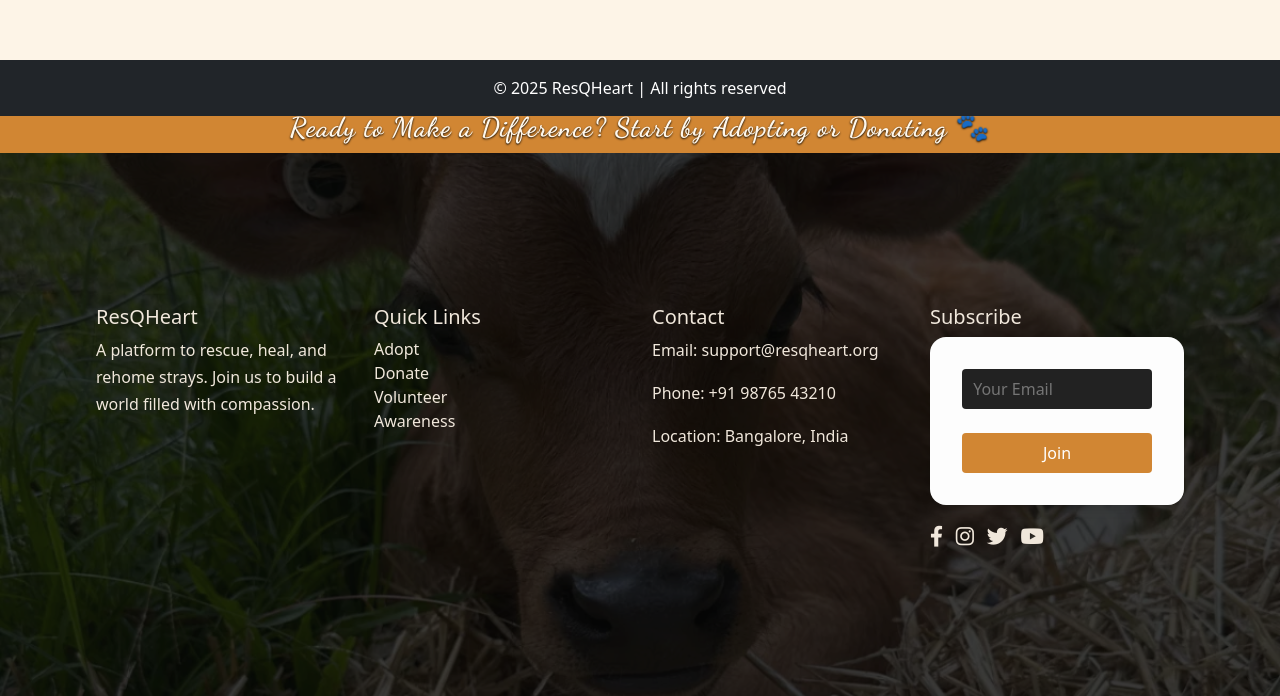
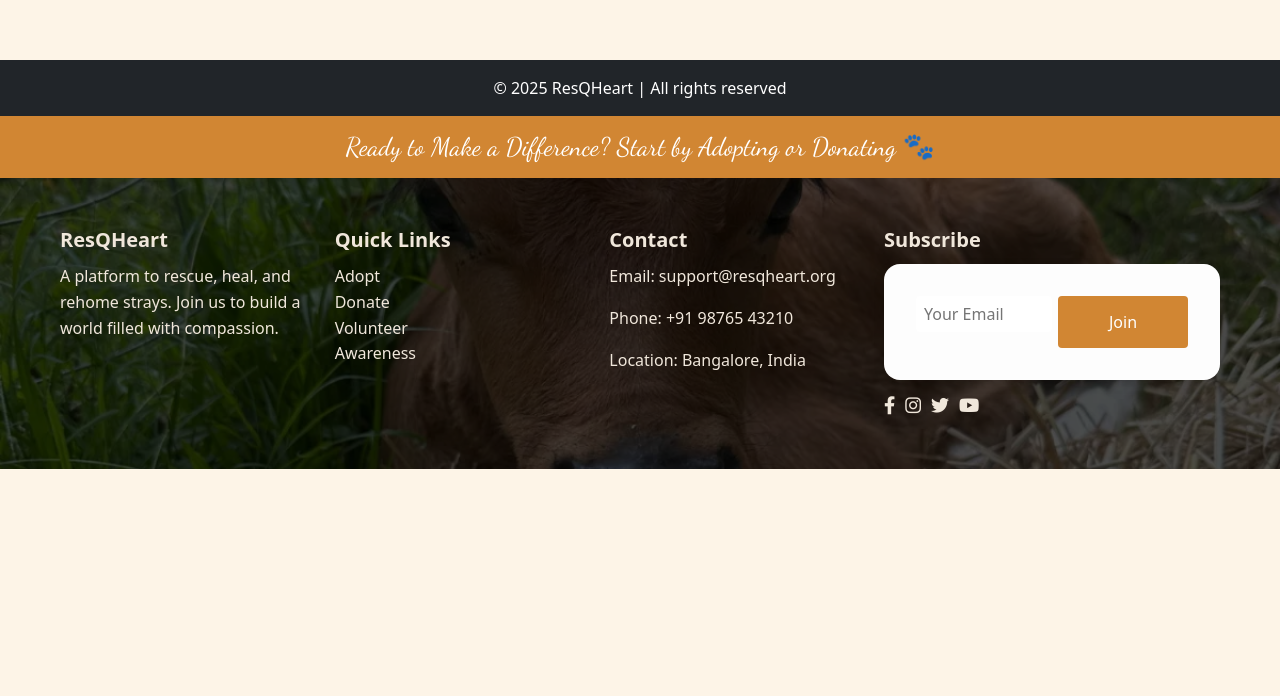
Before and after one commit to likhithaj04/ResQHeart, a React (Vite) app in the folder frontend/: page /submission in a window 1280 px wide. Shown: the part 684-1380 px from the top of the page. After the commit the page ends 1153 px from the top, so only its background shows below. Built offline with nearby package versions, Linux system fonts and the light colour scheme; no server answers.

Commit message:
UI changes

```diff
--- a/frontend/src/Layout/Footer.jsx
+++ b/frontend/src/Layout/Footer.jsx
@@ -1,30 +1,35 @@
 import './footer.css';
-import bgimg from  '../assets/footer.webp';
+import bgimg from '../assets/footer.webp';
 
 export default function Footer() {
   return (
-    <div className="footer"       style={{ backgroundImage: `url(${bgimg})` }}>
-      <div className="footer-overlay"></div>
+    <div
+      className="rq-footer"
+      style={{ backgroundImage: `url(${bgimg})` }}
+    >
+      <div className="rq-footer-overlay"></div>
 
-      <div className="footer-line">
+      <div className="rq-footer-banner">
         Ready to Make a Difference? Start by Adopting or Donating 🐾
       </div>
 
-      <div className="footer-content container">
-        <div className="row py-4 text-center text-md-start">
+      <div className="rq-footer-wrapper">
 
-          {/* Column 1 - About */}
-          <div className="col-md-3 mb-4">
+        <div className="rq-footer-grid">
+
+          {/* Column 1 */}
+          <div className="rq-footer-box">
             <h5>ResQHeart</h5>
             <p>
-              A platform to rescue, heal, and rehome strays. Join us to build a world filled with compassion.
+              A platform to rescue, heal, and rehome strays.
+              Join us to build a world filled with compassion.
             </p>
           </div>
 
-          {/* Column 2 - Quick Links */}
-          <div className="col-md-3 mb-4">
+          {/* Column 2 */}
+          <div className="rq-footer-box">
             <h5>Quick Links</h5>
-            <ul className="list-unstyled">
+            <ul>
               <li><a href="/adopt">Adopt</a></li>
               <li><a href="/donate">Donate</a></li>
               <li><a href="/volunteer">Volunteer</a></li>
@@ -32,29 +37,34 @@ export default function Footer() {
             </ul>
           </div>
 
-          {/* Column 3 - Contact Info */}
-          <div className="col-md-3 mb-4">
+          {/* Column 3 */}
+          <div className="rq-footer-box">
             <h5>Contact</h5>
             <p>Email: support@resqheart.org</p>
             <p>Phone: +91 98765 43210</p>
             <p>Location: Bangalore, India</p>
           </div>
 
-          {/* Column 4 - Newsletter & Socials */}
-          <div className="col-md-3 mb-4">
+          {/* Column 4 */}
+          <div className="rq-footer-box">
             <h5>Subscribe</h5>
-            <form className="newsletter-form">
+
+            <form className="rq-newsletter">
               <input type="email" placeholder="Your Email" />
               <button type="submit">Join</button>
             </form>
-            <div className="social-icons mt-3">
+
+            <div className="rq-socials">
               <a href="#"><i className="fab fa-facebook-f"></i></a>
               <a href="#"><i className="fab fa-instagram"></i></a>
               <a href="#"><i className="fab fa-twitter"></i></a>
               <a href="#"><i className="fab fa-youtube"></i></a>
             </div>
+
           </div>
+
         </div>
+
       </div>
     </div>
   );
--- a/frontend/src/Layout/footer.css
+++ b/frontend/src/Layout/footer.css
@@ -1,98 +1,118 @@
-.footer {
+.rq-footer {
   position: relative;
   background-size: cover;
   background-position: center;
-  background-blend-mode: overlay;
-  background-color: rgba(30, 30, 30, 0.9);
-  padding-top: 1rem;
   color: #f0e7db;
-  overflow: hidden;
 }
 
-.footer-overlay {
+.rq-footer-overlay {
   position: absolute;
-  top: 0;
-  left: 0;
-  height: 100%;
-  width: 100%;
-  background-color: rgba(15, 15, 15, 0.322);
-  z-index: 1;
+  inset: 0;
+  background: rgba(0,0,0,0.7);
 }
 
-.footer-line,
-.footer-content {
+/* Banner */
+.rq-footer-banner {
   position: relative;
-  z-index: 2;
+  background: #d18633;
+  text-align: center;
+  padding: 12px;
+  font-size: 1.6rem;
+  font-family: 'Dancing Script', cursive;
+  color: white;
 }
 
-.footer-line {
-  background-color: #d18633;
-    font-family: 'Dancing Script', cursive;
-
-  height: 3rem;
-  display: flex;
-  align-items: center;
-  justify-content: center;
-  font-size: 1.7rem;
-  font-weight: bold;
-  color: #fff8ec;
-  letter-spacing: 1px;
-  text-shadow: 0 1px 2px #000;
-  margin-top: -1.7rem;
+/* Wrapper */
+.rq-footer-wrapper {
+  position: relative;
+  max-width: 1200px;
+  margin: auto;
+  padding: 50px 20px;
 }
 
-.footer-content {
-  padding: 2rem 2rem 4rem;
+/* GRID */
+.rq-footer-grid {
+  display: grid;
+  grid-template-columns: repeat(4,1fr);
+  gap: 30px;
 }
 
-.footer-content a {
+/* Column box */
+.rq-footer-box h5 {
+  margin-bottom: 12px;
+  font-weight: 600;
+}
+
+.rq-footer-box p,
+.rq-footer-box li {
+  line-height: 1.6;
+}
+
+.rq-footer-box ul {
+  padding: 0;
+  list-style: none;
+}
+
+.rq-footer-box a {
   color: #f0e7db;
   text-decoration: none;
 }
 
-.footer-content a:hover {
+.rq-footer-box a:hover {
   color: #ffd08a;
-  text-decoration: underline;
 }
 
-.newsletter-form {
+/* Newsletter */
+.rq-newsletter {
   display: flex;
-  gap: 0.5rem;
-  flex-wrap: wrap;
-  margin-top: 0.5rem;
+  gap: 6px;
+  margin-top: 10px;
 }
 
-.newsletter-form input {
-  padding: 0.5rem 0.7rem;
+.rq-newsletter input {
+  padding: 6px 8px;
+  border-radius: 4px;
   border: none;
-  border-radius: 4px;
-  flex: 1;
-  min-width: 150px;
-  background-color: #222;
-  color: #fff;
 }
 
-.newsletter-form button {
-  background-color: #d18633;
-  color: #fff;
+.rq-newsletter button {
+  background: #d18633;
   border: none;
-  padding: 0.5rem 1rem;
+  color: white;
+  padding: 6px 12px;
   border-radius: 4px;
   cursor: pointer;
-  transition: background 0.3s ease;
 }
 
-.newsletter-form button:hover {
-  background-color: #e39b48;
+/* Social icons */
+.rq-socials {
+  margin-top: 12px;
 }
 
-.social-icons a {
-  color: #f0e7db;
-  font-size: 1.3rem;
-  margin-right: 0.8rem;
-  transition: color 0.3s ease;
+.rq-socials a {
+  margin-right: 10px;
+  font-size: 18px;
 }
 
-.social-icons a:hover {
-  color: #ffd08a;
+/* Tablet */
+@media (max-width:900px) {
+
+  .rq-footer-grid {
+    grid-template-columns: repeat(2,1fr);
+  }
+
 }
+
+/* Mobile */
+@media (max-width:500px) {
+
+  .rq-footer-grid {
+    grid-template-columns: 1fr;
+    text-align: center;
+  }
+
+  .rq-newsletter {
+    justify-content: center;
+  }
+
+}
--- a/frontend/src/index.css
+++ b/frontend/src/index.css
@@ -1,3 +1,116 @@
 body{
  flex: 1;
+}/* Reset default browser styles */
+* {
+  margin: 0;
+  padding: 0;
+  box-sizing: border-box;
 }
+
+/* Prevent layout overflow */
+html, body {
+  width: 100%;
+  overflow-x: hidden;
+  font-family: 'Poppins', sans-serif;
+  background-color: #ffffff;
+  color: #333;
+}
+
+/* Images responsive */
+img {
+  max-width: 100%;
+  height: auto;
+  display: block;
+}
+
+/* Links */
+a {
+  text-decoration: none;
+  color: inherit;
+}
+
+/* Lists */
+ul {
+  list-style: none;
+  padding: 0;
+}
+
+/* Buttons */
+button {
+  border: none;
+  cursor: pointer;
+  font-family: inherit;
+}
+
+/* Forms */
+input, textarea {
+  font-family: inherit;
+  outline: none;
+}
+
+/* Containers */
+.container {
+  width: 100%;
+  max-width: 1200px;
+  margin: auto;
+  padding-left: 15px;
+  padding-right: 15px;
+}
+
+/* Bootstrap row fix */
+.row {
+  display: flex;
+  flex-wrap: wrap;
+}
+
+/* Prevent columns collapsing */
+[class*="col-"] {
+  padding-left: 10px;
+  padding-right: 10px;
+}
+
+/* Prevent text breaking vertically */
+p, li, a, h1, h2, h3, h4, h5, h6 {
+  word-break: normal;
+  white-space: normal;
+}
+
+/* Smooth transitions for UI */
+button, a {
+  transition: all 0.3s ease;
+}
+
+/* Scrollbar styling */
+::-webkit-scrollbar {
+  width: 8px;
+}
+
+::-webkit-scrollbar-track {
+  background: #f2f2f2;
+}
+
+::-webkit-scrollbar-thumb {
+  background: #c9a16a;
+  border-radius: 10px;
+}
+
+::-webkit-scrollbar-thumb:hover {
+  background: #b58952;
+}
+
+/* Responsive typography */
+h1 { font-size: 2.5rem; }
+h2 { font-size: 2rem; }
+h3 { font-size: 1.7rem; }
+h4 { font-size: 1.4rem; }
+h5 { font-size: 1.2rem; }
+p  { font-size: 1rem; }
+
+/* Mobile adjustments */
+@media (max-width:768px) {
+
+  h1 { font-size: 2rem; }
+  h2 { font-size: 1.7rem; }
+  h3 { font-size: 1.5rem; }
+
+}
--- a/frontend/src/landingpage/Home/Hero.css
+++ b/frontend/src/landingpage/Home/Hero.css
@@ -7,7 +7,7 @@
   background-size: cover;
   background-repeat: no-repeat;
   background-position: center top;
-  min-width: 100%;
+  /* min-width: 100%; */
   align-items: center;
   justify-content: center;
   padding: 2rem 2rem;
@@ -65,15 +65,18 @@
 .container {
   position: relative;
   z-index: 2;
-  width: 100%;
+  /* width: 100%; */
+    width:3rem !important;
+
 }
 
 .resq-card {
   display: flex;
   flex-direction: column;
   padding: 60px;
-  max-width: 30rem;
-  height: 35rem;
+  /* max-width: rem; */
+  width:3rem !important;
+  height: 25rem;
   margin-left: 7rem !important;
   border-radius: 1.5rem;
   overflow: hidden;
@@ -123,13 +126,13 @@
 
 @media (max-width: 1599px) {
   .title-animate { font-size: 140px; margin-bottom: -4rem; }
-  .resq-card     { max-width: 28rem; height: 33rem; padding: 50px; }
+  .resq-card     { max-width: 18rem; height: 33rem; padding: 50px; }
 }
 
 @media (max-width: 1199px) {
   .about-hero    { padding-left: 2rem; }
   .title-animate { font-size: 120px; margin-bottom: -3.5rem; padding-right: 1rem; }
-  .resq-card     { max-width: 26rem; height: 32rem; margin-left: 3rem !important; padding: 45px; }
+  .resq-card     { max-width: 16rem; height: 32rem; margin-left: 3rem !important; padding: 45px; }
   .card-title    { font-size: 1.6rem; }
 }
 
@@ -144,7 +147,7 @@
 @media (max-width: 767px) {
   .about-hero    { padding-left: 1rem; padding-right: 1rem; min-height: 100vh; }
   .title-animate { font-size: 60px; margin-bottom: -2rem; }
-  .resq-card     { max-width: 100%; width: 100%; height: auto; min-height: 28rem; padding: 30px; margin-left: 0 !important; }
+  .resq-card     { max-width: 18rem; width: 100%; height: auto; min-height: 28rem; padding: 30px; margin-left: 0 !important; }
   .card-title    { font-size: 1.4rem; }
   .card-text     { font-size: 0.9rem; }
 }
@@ -153,7 +156,7 @@
   .about-hero    { padding: 1rem 0.5rem; }
   .containers    { padding: 1rem; }
   .title-animate { font-size: 48px; margin-bottom: -1.5rem; padding-right: 0; }
-  .resq-card     { padding: 25px 20px; max-width: 100%; min-height: 26rem; height: auto; }
+  .resq-card     { padding: 25px 20px; max-width: 20rem; min-height: 26rem; height: auto; }
   .card-title    { font-size: 1.3rem; margin-bottom: 0.75rem; }
   .card-text     { font-size: 0.85rem; line-height: 1.4; }
   .donate        { padding: 0.65rem 1.2rem; font-size: 0.9rem; }
--- a/frontend/src/landingpage/Home/Hero.jsx
+++ b/frontend/src/landingpage/Home/Hero.jsx
@@ -27,7 +27,7 @@ export default function RescueCard() {
       style={{ backgroundImage: `url(${images[currentIndex]})` }}
     >
       <div className="overlay1" />
-      <div className="containers text-white">
+      <div className="containers text-white" style={{width:"46rem"}}>
         <div>
                 <h1 className="display-4 text-center title-animate">ResQHeart</h1>
 </div>
```
Also changed, not shown: frontend/src/landingpage/About/Info.css (+25 -36 lines), frontend/src/landingpage/About/Info.jsx (+6 -6 lines), frontend/src/landingpage/About/Mission.css (+1 -6 lines).
